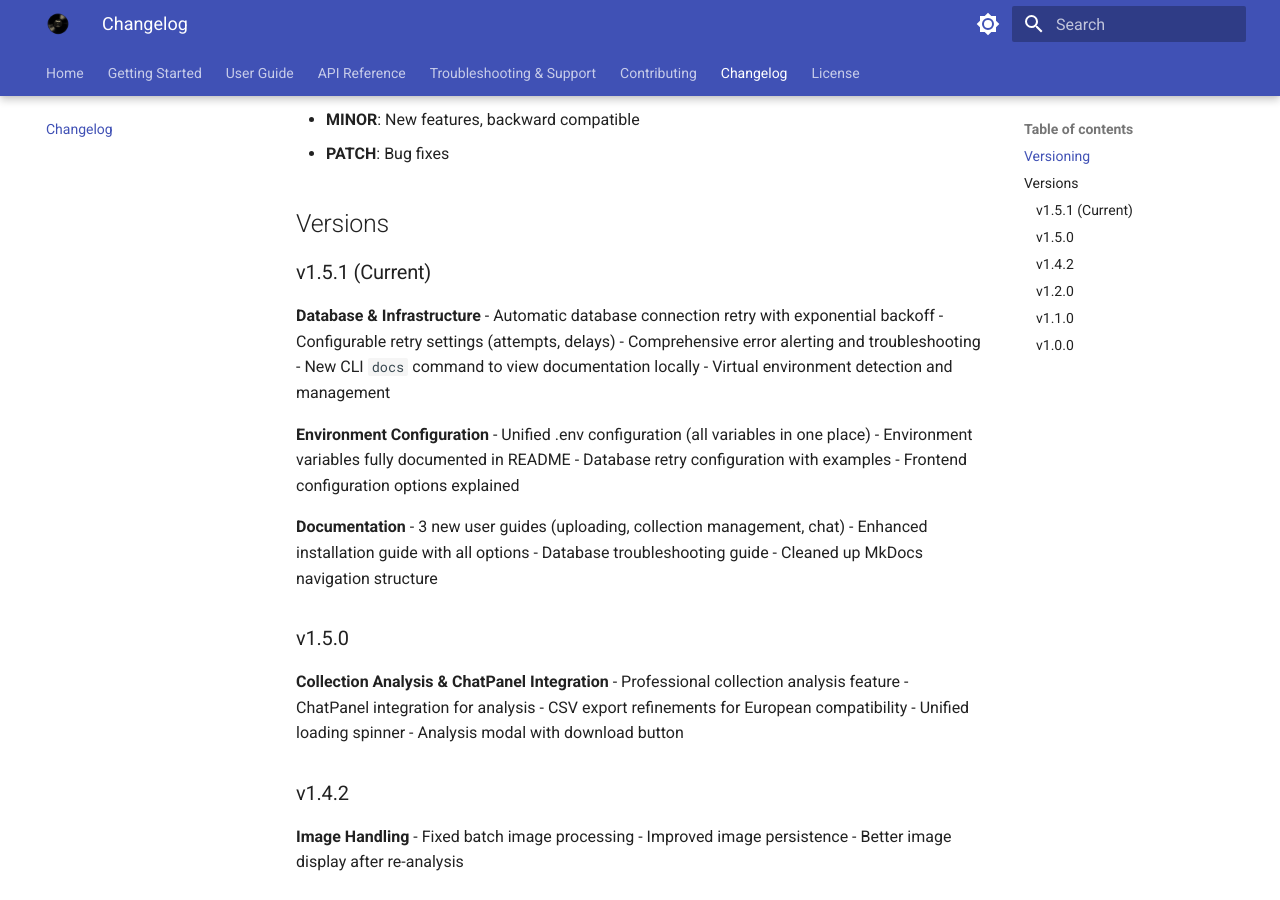
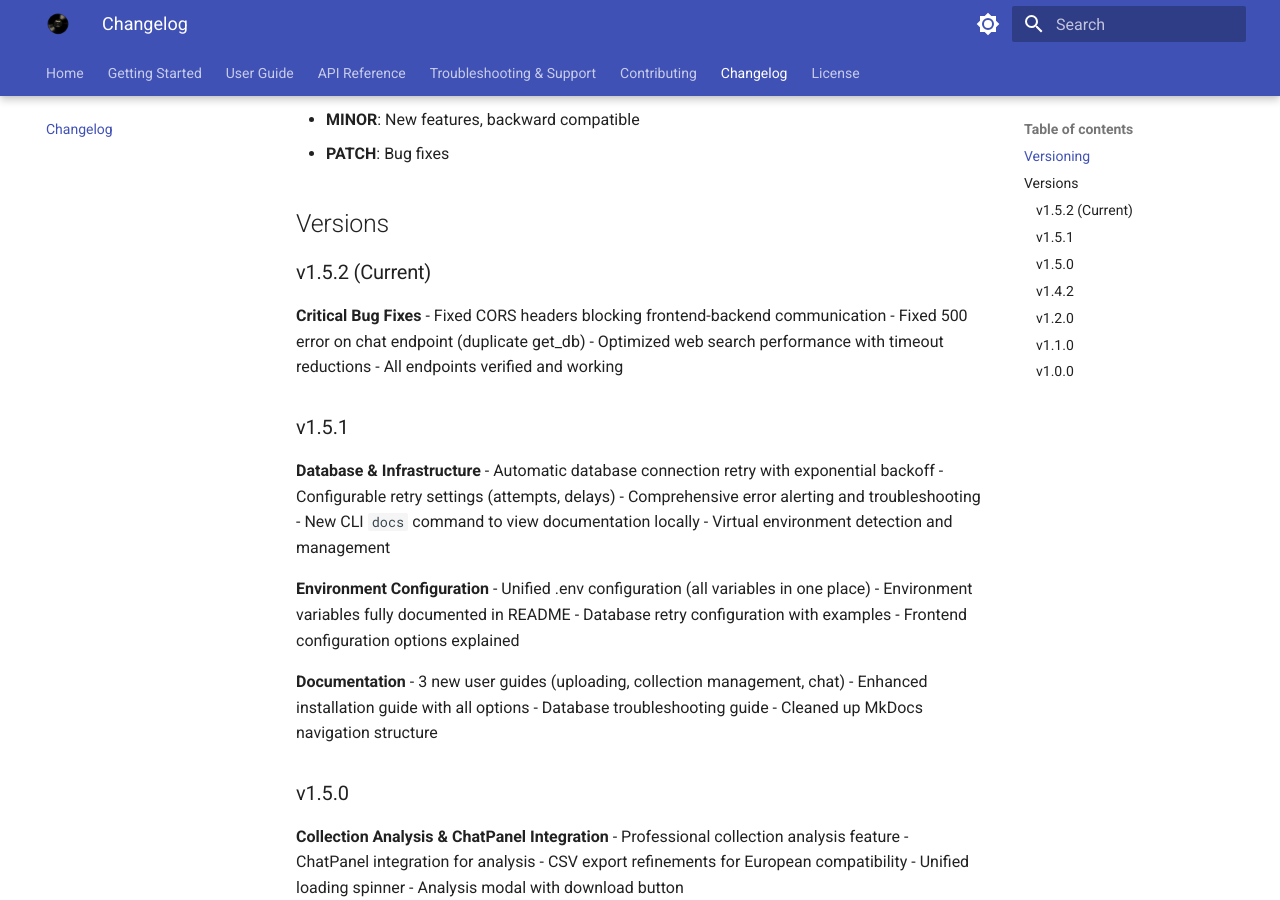
Before and after one commit to Hoshi42/phonox, an MkDocs documentation site: the page built from docs/changelog.md, in a window 1280 px wide and 900 px high, scrolled down 354 px. Built offline with MkDocs 1.6.1 and Material for MkDocs 9.7.7, drawn with Linux system fonts in a browser that asks for light colours.

Commit message:
Update documentation for v1.5.2 release

```diff
--- a/docs/changelog.md
+++ b/docs/changelog.md
@@ -14,7 +14,15 @@ Phonox uses semantic versioning: `MAJOR.MINOR.PATCH`
 
 ## Versions
 
-### v1.5.1 (Current)
+### v1.5.2 (Current)
+
+**Critical Bug Fixes**
+- Fixed CORS headers blocking frontend-backend communication
+- Fixed 500 error on chat endpoint (duplicate get_db)
+- Optimized web search performance with timeout reductions
+- All endpoints verified and working
+
+### v1.5.1
 
 **Database & Infrastructure**
 - Automatic database connection retry with exponential backoff
```
Also changed, not shown: CHANGELOG.md (+29 -0 lines), README.md (+8 -7 lines).
